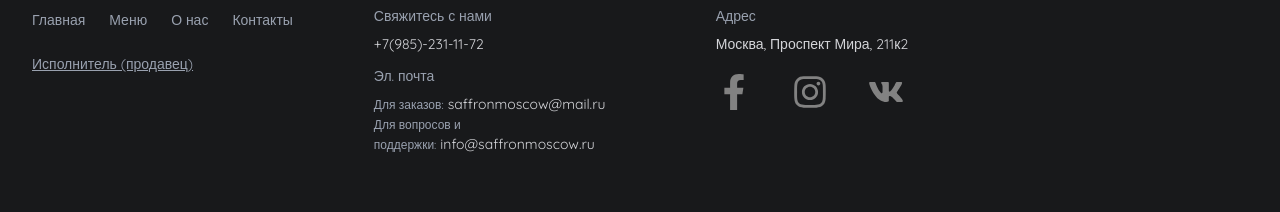
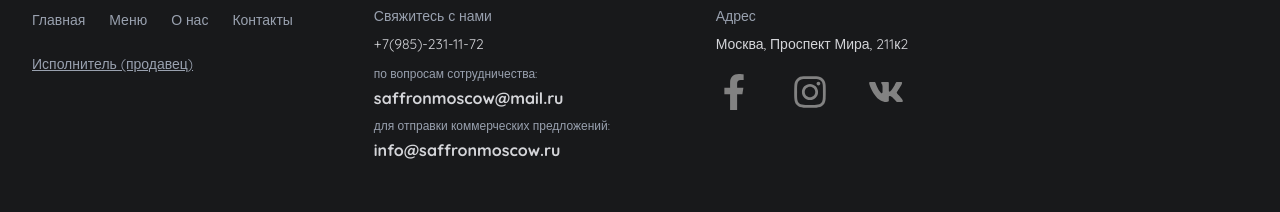
Before and after one commit to gaurav-pndy/saffron, a React (Vite) app: page / in a window 1280 px wide. Shown: the part 6428-6640 px from the top of the page. Built offline with nearby package versions, Linux system fonts and the light colour scheme; a web font is replaced by a local one.

Commit message:
Safforn Footer, Menu updates

```diff
--- a/src/components/Footer.jsx
+++ b/src/components/Footer.jsx
@@ -93,18 +93,22 @@ const Footer = () => {
               <p className="font-quicksand text-[#D4D5D9]">+7(985)-231-11-72</p>
             </div>
             <div>
-  <p className="text-sm text-gray-400 font-quicksand mb-2">
-    {t("footer.email")}
+  <p className="font-quicksand text-gray-400 text-xs mb-1">
+    {t("footer.forOrders")}
   </p>
-  <p className="font-quicksand text-[#D4D5D9]">
-    <span className="font-quicksand text-gray-400 text-xs mr-1">{t("footer.forOrders")}</span>
+  <p className="font-quicksand font-bold text-base text-[#D4D5D9] mb-2">
     saffronmoscow@mail.ru
   </p>
-  <p className="font-quicksand text-[#D4D5D9]">
-    <span className="font-quicksand text-gray-400 text-xs mr-1">{t("footer.forQuries")}</span>
+
+  <p className="font-quicksand text-gray-400 text-xs mb-1">
+    {t("footer.forQuries")}
+  </p>
+  <p className="font-quicksand font-bold text-base text-[#D4D5D9]">
     info@saffronmoscow.ru
   </p>
 </div>
+
+
 
           </div>
           {/* <div className="md:hidden">
--- a/src/locales/en.json
+++ b/src/locales/en.json
@@ -201,7 +201,7 @@
     "addressButton": "Contractor (seller)",
     "address": "Individual entrepreneur<br/>Deacon Diana, 109052, Moscow, Ryazansky Prospekt, 2/1, building 4, kV 115p,<br/><br/>TAX ID: 771005318522<br/><br/>Reg. Number: 321774600689047",
     "paymentOptions": "Payment Options",
-    "forOrders": "For Orders:",
-    "forQuries": "For Queries & Support:"
+    "forOrders": "On matters of cooperation:",
+    "forQuries": "For sending commercial offers:"
   }
 }
--- a/src/locales/ru.json
+++ b/src/locales/ru.json
@@ -210,8 +210,8 @@
 
     "address": "Индивидуальный предприниматель<br/>Диакону Диана, 109052, Москва, Рязанский проспект, 2/1,корпус 4, кВ 115п,<br/><br/>ИНН: 771005318522<br/><br/>рег. номер: 321774600689047",
     "paymentOptions": "Варианты оплаты",
-    "forOrders": "Для заказов:",
-    "forQuries": "Для вопросов и поддержки:"
+    "forOrders": "по вопросам сотрудничества:",
+    "forQuries": "для отправки коммерческих предложений:"
 
   }
 
```
